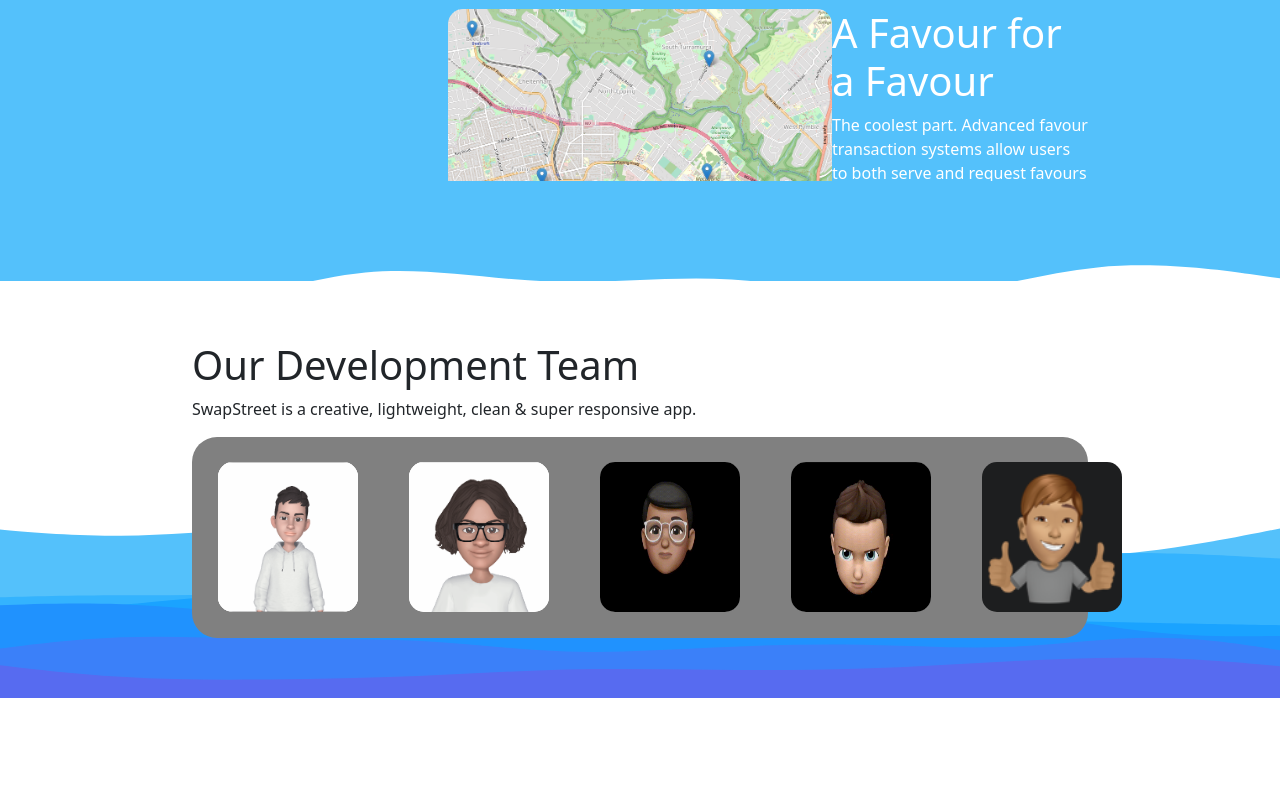
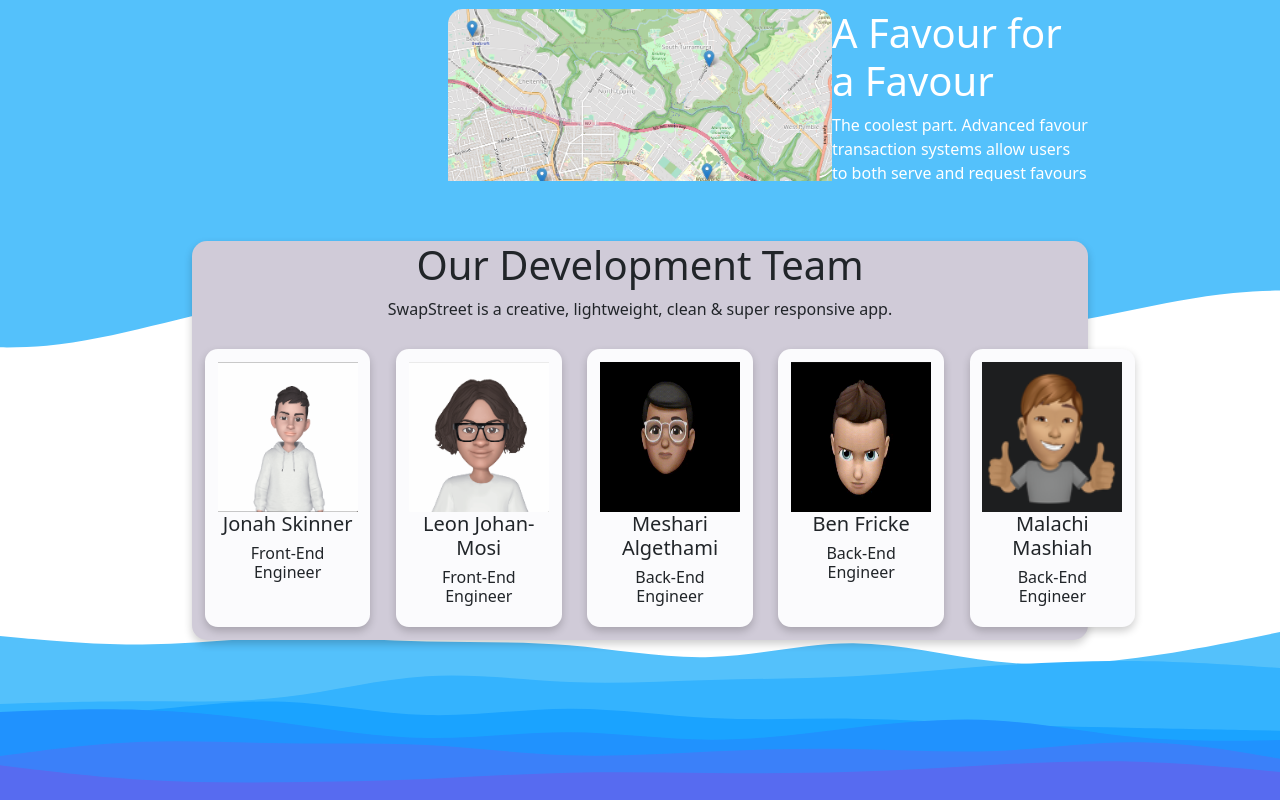
Before and after one commit to meshari-Git/COMP4050, a React (Create React App) app: page /splash in a window 1280 px wide. Shown: the part 1238-2038 px from the top of the page. Before the commit the page ends 1936 px from the top, so only its background shows below. Built offline with nearby package versions, Linux system fonts and the light colour scheme; no server answers.

Commit message:
created hover effect on profiles

```diff
--- a/src/assets/sass/abstracts/_colors.scss
+++ b/src/assets/sass/abstracts/_colors.scss
@@ -10,5 +10,7 @@
  $light-blue: #54C1FB;
  $blue: #576BF0;
  $white: #ffffff;
+ $smoke: #D0cBD8;
+ $profile-white: #fbfbfd;
 
  //Other Colours:
--- a/src/assets/sass/pages/splash/splash.scss
+++ b/src/assets/sass/pages/splash/splash.scss
@@ -78,7 +78,10 @@
   width: 80vw;
   border-radius: 15px;
   padding-right: 0px;
-  @media (min-width: 400px) {
+  @media (max-width: 500px) {
+    display: none;
+  }
+  @media (min-width: 501px) {
     width: 80vw;
   }
   @media (min-width: 1070px) {
@@ -129,28 +132,49 @@
 .layer5 {
   background-image: url("../../../img/splash/bottom-wave.svg");
 }
+.devteam-profiles {
+  background-color: $smoke;
+  border-radius: 15px;
+  text-align: center;
+  box-shadow: 0 4px 8px 0 rgba(0, 0, 0, 0.2);
+  z-index: 1;
+  @media only screen and (max-width: 500px) {
+    height: 200vh;
+    flex-wrap: wrap;
+  }
 
+  @media only screen and (max-width: 1385px) {
+  }
+}
 .gifs {
-  background-color: grey;
   display: flex;
-  border-radius: 25px;
+
   .profile {
-    padding: 2vw;
-
+    padding: 1vw 1vw 1vw 1vw;
+    margin: 1vw;
+    border-radius: 1vw;
+    box-shadow: 0 4px 8px 0 rgba(0, 0, 0, 0.2);
+    transition: 0.3s;
+    flex-direction: column;
+    background-color: $profile-white;
   }
 
   img {
-    border-radius: 15px;
-
     width: 140px;
     height: 150px;
   }
+
+}
+
+.profile:hover .static {
+  box-shadow: 0 8px 16px 0 rgba(0, 0, 0, 0.2);
+  opacity: 0;
 }
 .static {
   position: absolute;
   background: white;
+  margin-bottom: 5vw;
 }
-
 
 .static:hover {
   opacity: 0;
--- a/src/views/SplashPage.js
+++ b/src/views/SplashPage.js
@@ -78,8 +78,7 @@
           </div>
         </div>
       </section>
-      <section className="spacer layer4"></section>
-      <section className="spacer2 layer5">
+      <section className="spacer2 layer4">
       <div className="devteam-profiles">
           <h1>Our Development Team</h1>
           <p>
@@ -87,17 +86,27 @@
           </p>
 
           <div className="gifs">
-            <div className="profile">
+            <div className="profile ">
+              <div>
                 <img
                   class="static"
                   src={JonahStatic}
                   alt="One frame of Leon's Gif"
                 />
-              <img class="active" src={Jonah} alt="animating Jonah bit emoji" />
-
+                <img
+                  class="active"
+                  src={Jonah}
+                  alt="animating Jonah bit emoji"
+                />
+              </div>
+              <div>
+                <h5>Jonah Skinner</h5>
+                <h6>Front-End Engineer</h6>
+              </div>
             </div>
 
             <div className="profile">
+              <div>
                 <img
                   class="static"
                   src={LeonStatic}
@@ -105,8 +114,14 @@
                 />
                 <img class="active" src={Leon} alt="animating Leon bit emoji" />
               </div>
+              <div>
+                <h5>Leon Johan-Mosi</h5>
+                <h6>Front-End Engineer</h6>
+              </div>
+            </div>
 
             <div className="profile">
+              <div>
                 <img
                   class="static"
                   src={MeshStatic}
@@ -118,24 +133,44 @@
                   alt="animating Meshari bit emoji"
                 />
               </div>
+              <div>
+                <h5>Meshari Algethami</h5>
+                <h6>Back-End Engineer</h6>
+              </div>
+            </div>
+
             <div className="profile">
+              <div>
                 <img
                   class="static"
                   src={BenStatic}
                   alt="One frame of Leon's Gif"
                 />
-
                 <img class="active" src={Ben} alt="animating Ben bit emoji" />
               </div>
+              <div>
+                <h5>Ben Fricke</h5>
+                <h6>Back-End Engineer</h6>
+              </div>
+            </div>
             <div className="profile">
+              <div>
                 <img
                   class="active"
                   src={Malachi}
                   alt="animating Malachi bit emoji"
                 />
               </div>
+              <div>
+                <h5>Malachi Mashiah</h5>
+                <h6>Back-End Engineer</h6>
               </div>
             </div>
+          </div>
+        </div>
+      </section>
+      <section className="spacer layer5">
+
       </section>
     </div>
   );
```
Lines whose indentation alone changed are shown as unchanged.
